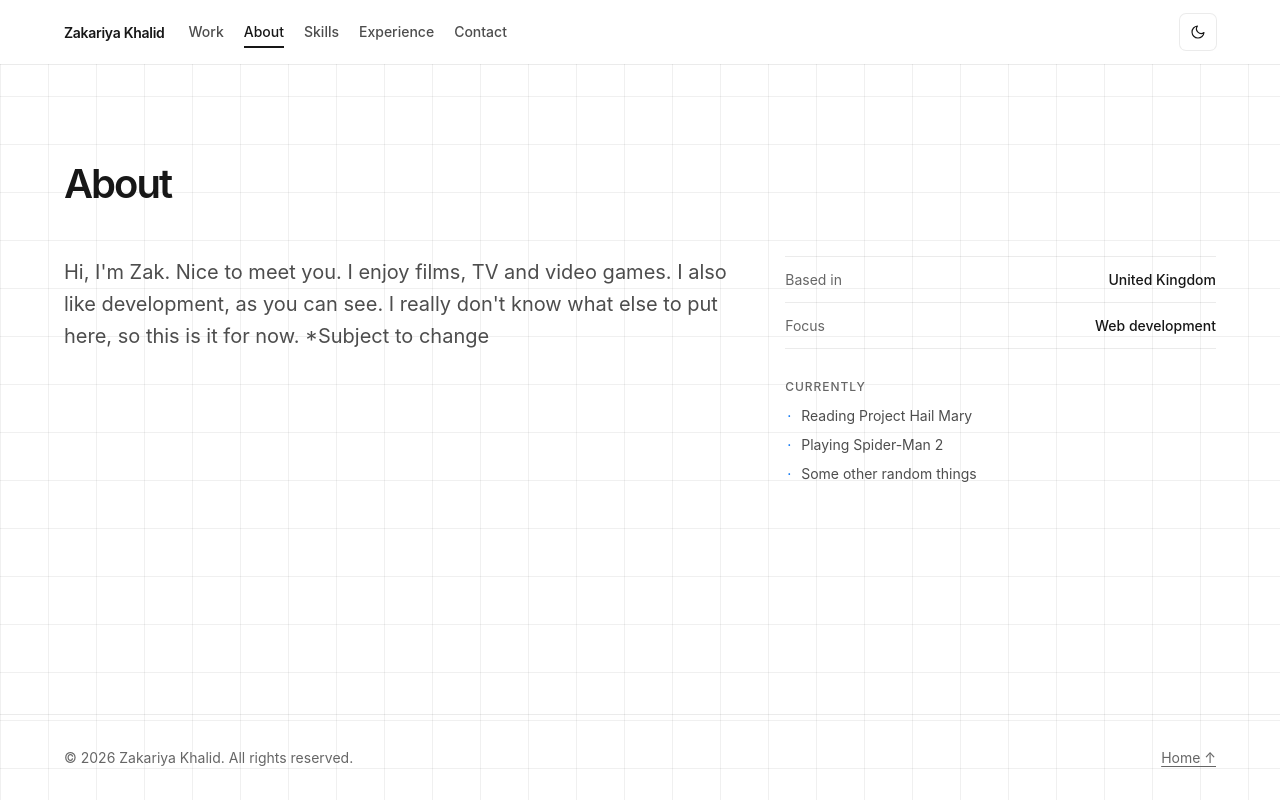
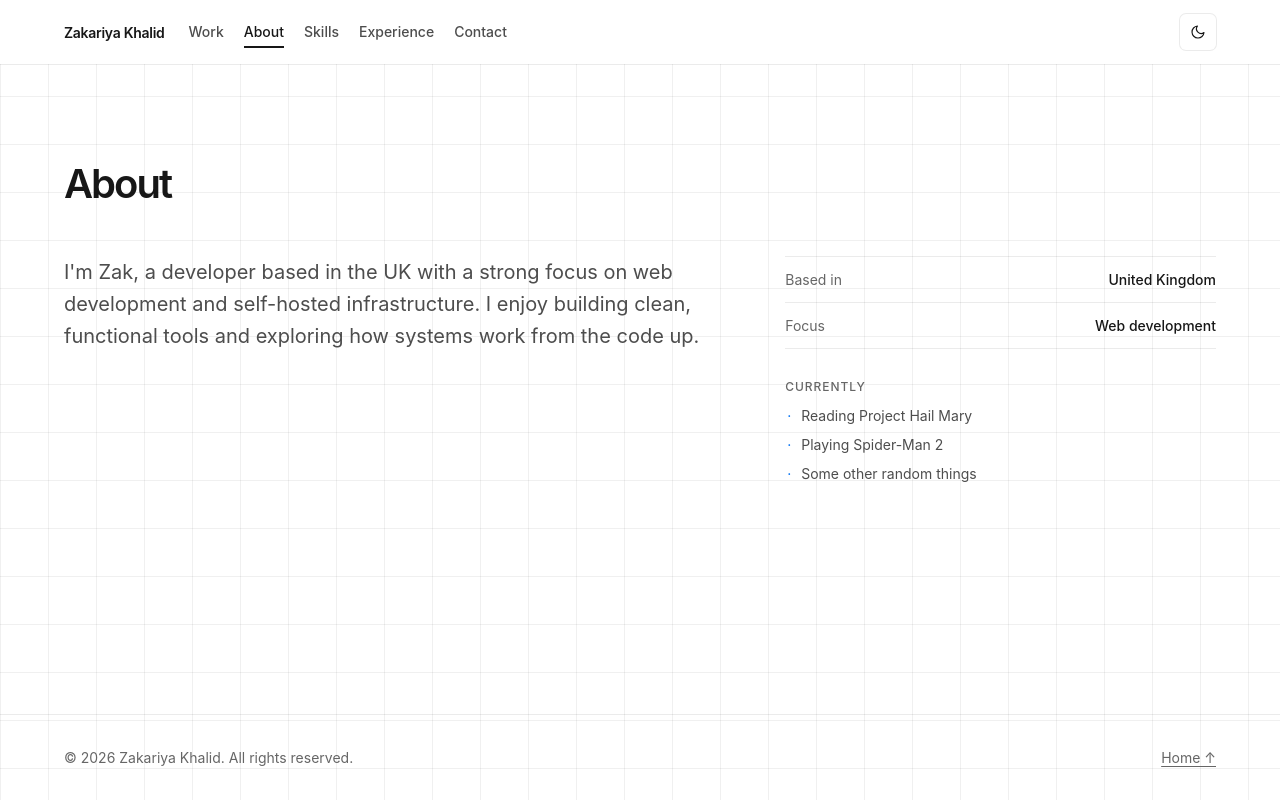
Before and after one commit to zakagain/portfolio, a React (Vite) app: page /about in a window 1280 px wide. Built offline with nearby package versions, Linux system fonts and the light colour scheme.

Commit message:
Update portfolio.ts

```diff
--- a/src/data/portfolio.ts
+++ b/src/data/portfolio.ts
@@ -71,7 +71,7 @@ export const navLinks = [
 export const about = {
   heading: 'About',
   paragraphs: [
-    "Hi, I'm Zak. Nice to meet you. I enjoy films, TV and video games. I also like development, as you can see. I really don't know what else to put here, so this is it for now. *Subject to change ",
+    "I'm Zak, a developer based in the UK with a strong focus on web development and self-hosted infrastructure. I enjoy building clean, functional tools and exploring how systems work from the code up. ",
   ],
   facts: [
     { label: 'Based in', value: profile.location },
```
